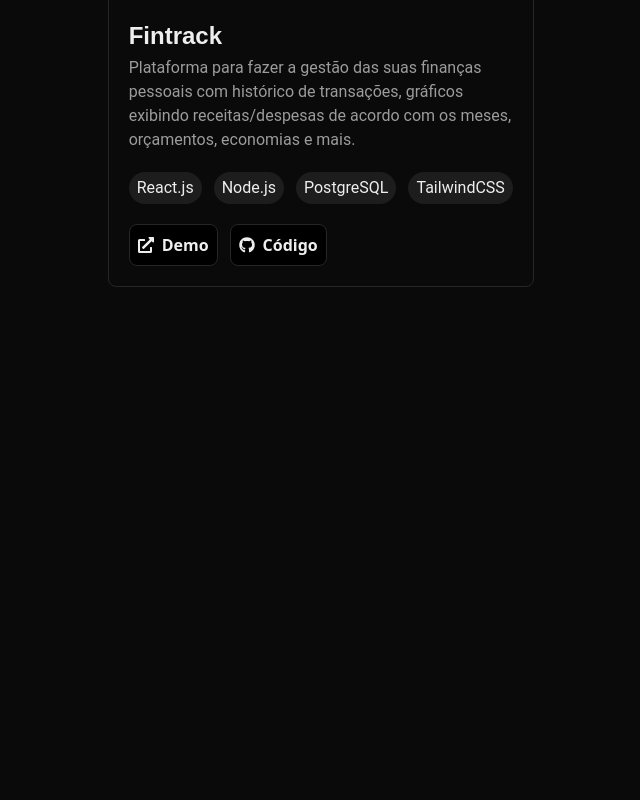
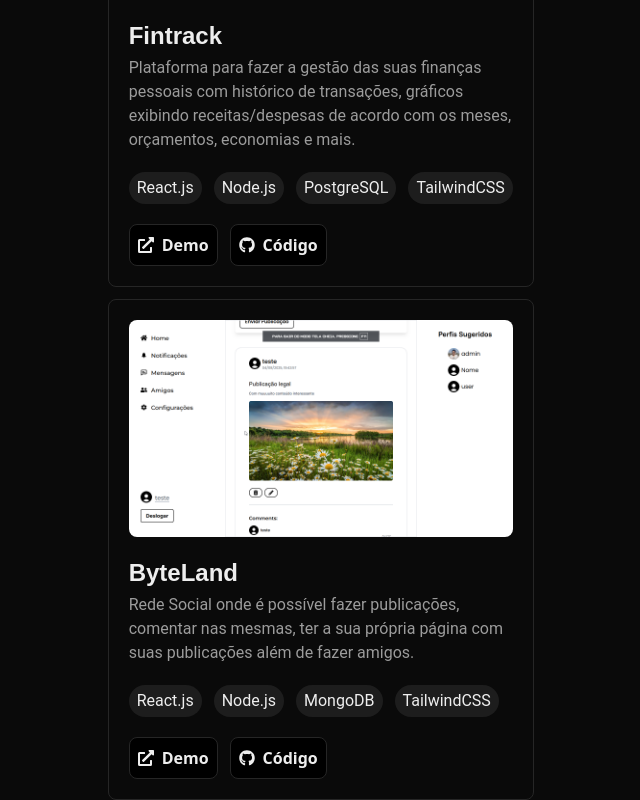
Before and after one commit to HenriqueSL15/Portfolio, a Next.js app: page / in a window 1280 px wide. Shown: the part 1543-2343 px from the top of the page, without its empty margins (319-959 px from the left). Before the commit the page ends 2214 px from the top, so only its background shows below. Built offline with nearby package versions, Linux system fonts and the light colour scheme.

Commit message:
feat: add ByteLand project and update UI styles
Added ByteLand project to the projects list with preview image and details.

Updated the home page background to a gradient and improved project list layout for better visual organization.

```diff
--- a/src/app/page.tsx
+++ b/src/app/page.tsx
@@ -6,7 +6,7 @@ import { Projects } from "@/components/Projects";
 
 export default function Home() {
   return (
-    <div className="min-h-screen flex flex-col gap-20 items-center w-full mb-96">
+    <div className="min-h-screen flex flex-col gap-20 items-center w-full bg-[linear-gradient(to_bottom,_#101b15_0%,_#0a0a0a_25%)]">
       <Header />
       <AboutMe />
       <Technologies />
--- a/src/components/Projects.tsx
+++ b/src/components/Projects.tsx
@@ -13,6 +13,16 @@ export function Projects() {
       githubLink:
         "https://github.com/HenriqueSL15/FinTrack-Site-de-analise-financeira",
     },
+    {
+      imageUrl: "/byteland_preview.png",
+      imageAlt: "Prévia do Projeto ByteLand",
+      title: "ByteLand",
+      description:
+        "Rede Social onde é possível fazer publicações, comentar nas mesmas, ter a sua própria página com suas publicações além de fazer amigos.",
+      techStack: ["React.js", "Node.js", "MongoDB", "TailwindCSS"],
+      demoLink: "https://byte-land.netlify.app/",
+      githubLink: "https://github.com/HenriqueSL15/Byte-Land-Rede-social",
+    },
   ];
 
   return (
@@ -20,9 +30,11 @@ export function Projects() {
       <h1 className=" text-2xl font-semibold mb-5 font-montserrat text-center">
         Projetos
       </h1>
-      {projectsInfo.map((project, i: number) => (
-        <ProjectBox key={i} {...project} />
-      ))}
+      <div className="flex flex-col gap-3">
+        {projectsInfo.map((project, i: number) => (
+          <ProjectBox key={i} {...project} />
+        ))}
+      </div>
     </div>
   );
 }
```
Also changed, not shown: public/byteland_preview.png (added).
